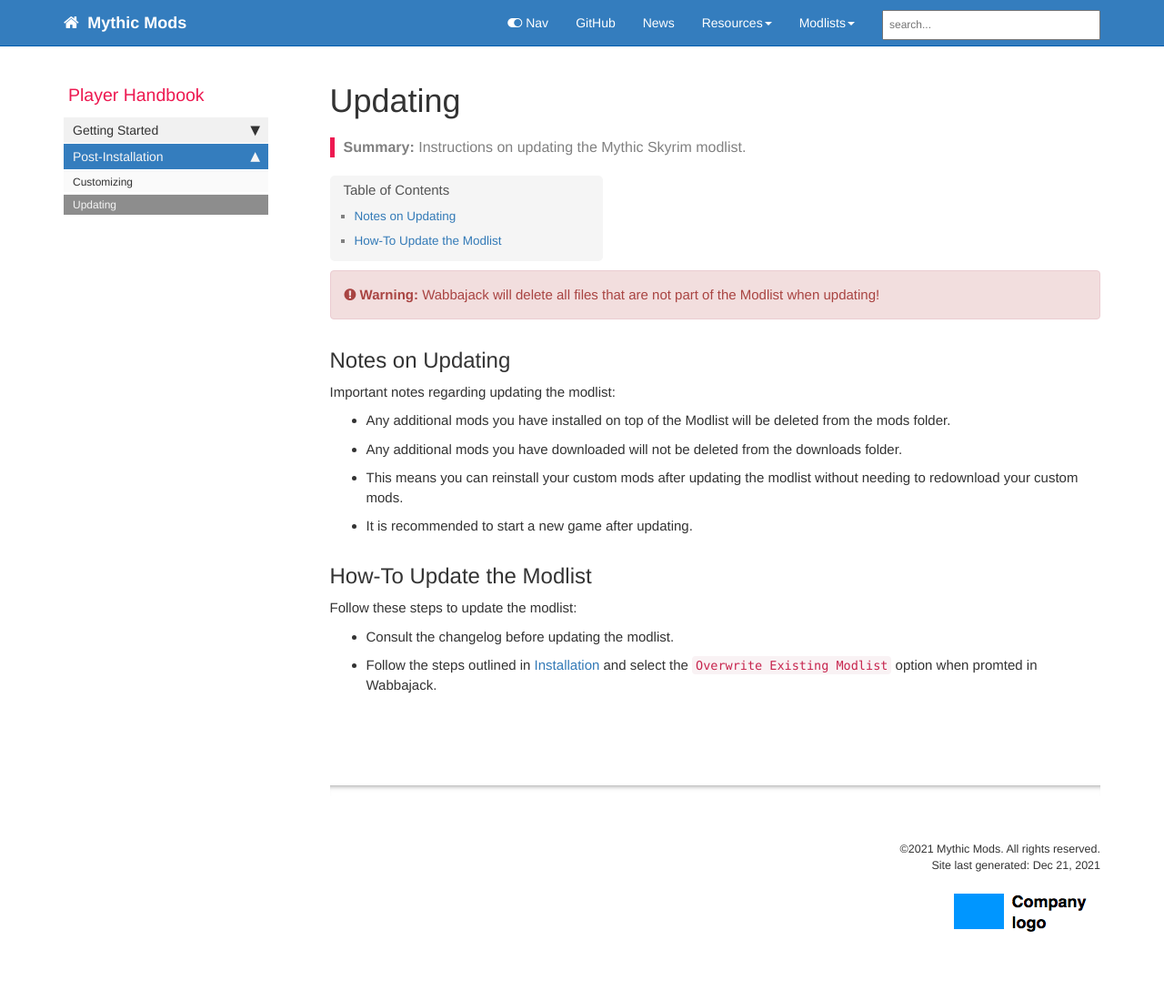
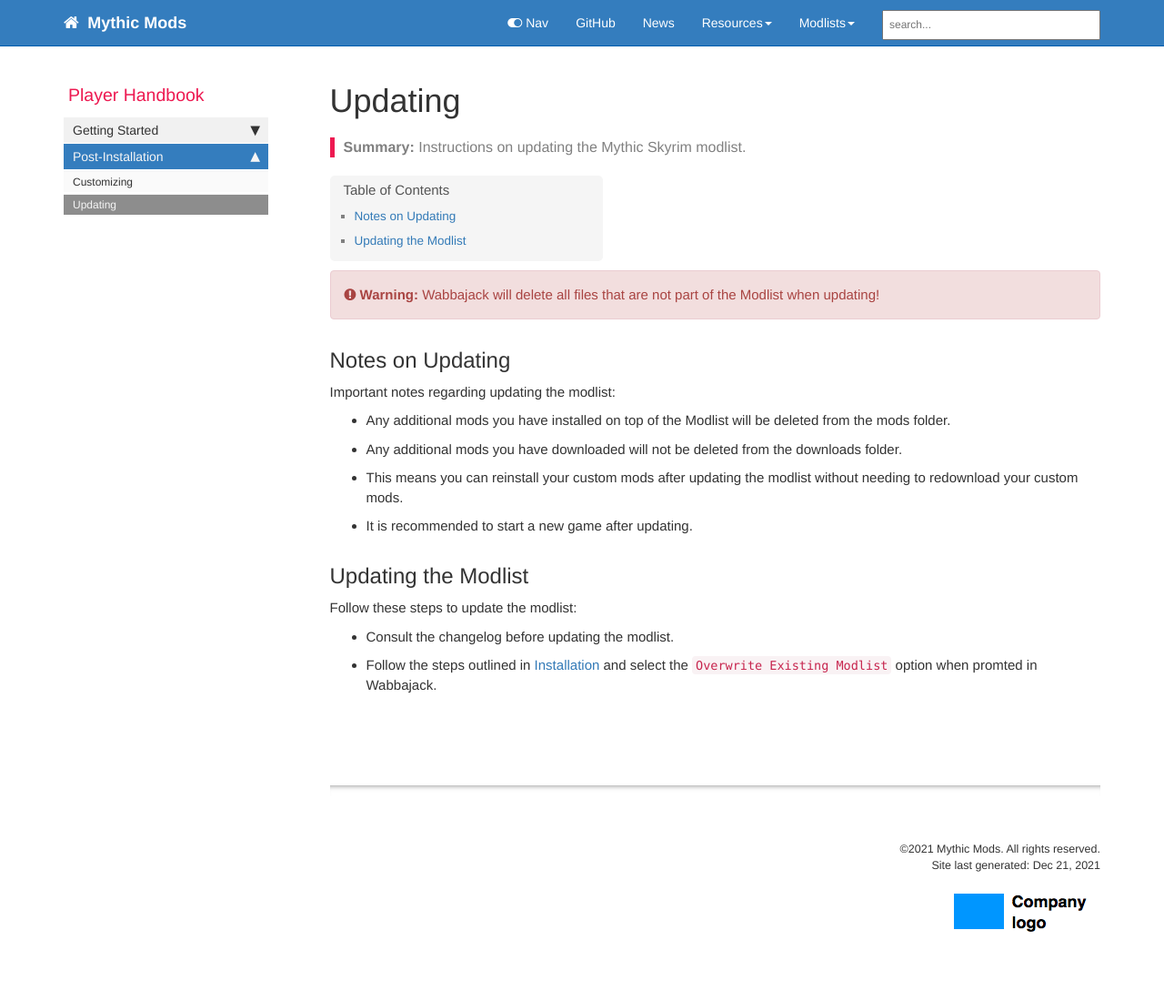
Before and after one commit to mythic-mods/mythic-mods.github.io, a Jekyll site: the page built from pages/mythic-skyrim/mythic-skyrim-updating.md, in a window 1280 px wide. Shown: the whole page at 91% size. Built offline with Jekyll 4.4.1, drawn with Linux system fonts in a browser that asks for light colours; comment, search, counter and statistics services are not loaded.

Commit message:
Update mythic-skyrim-updating.md

```diff
--- a/pages/mythic-skyrim/mythic-skyrim-updating.md
+++ b/pages/mythic-skyrim/mythic-skyrim-updating.md
@@ -17,7 +17,7 @@ Important notes regarding updating the modlist:
 * This means you can reinstall your custom mods after updating the modlist without needing to redownload your custom mods.
 * It is recommended to start a new game after updating.
 
-## How-To Update the Modlist
+## Updating the Modlist
 
 Follow these steps to update the modlist:
 * Consult the changelog before updating the modlist.
```
